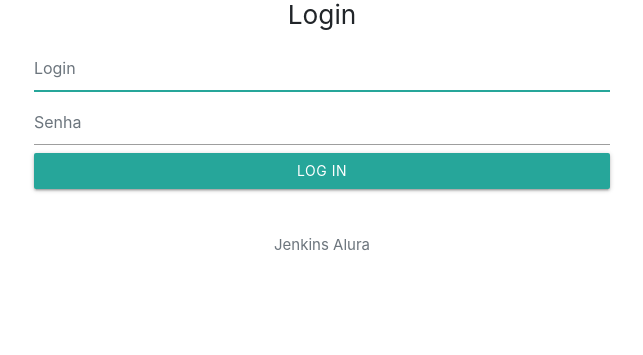
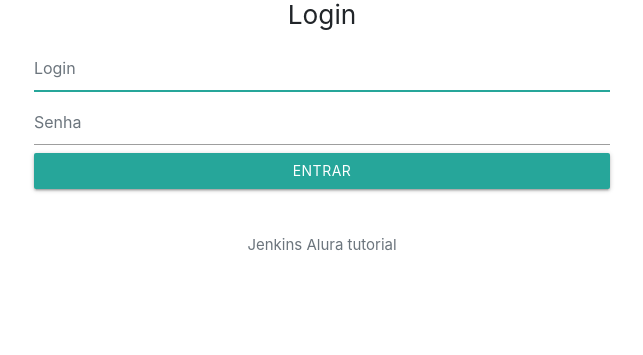
Before and after one commit to marcusjava/jenkins-todo-list, a Django app: page /login/ in a window 1280 px wide. Shown: the part 130-485 px from the top of the page, without its empty margins (318-961 px from the left). Run offline with Django 3.2, Linux system fonts and the light colour scheme; some libraries are stand-ins or nearby versions.

Commit message:
Ajustes no login

```diff
--- a/templates/registration/login.html
+++ b/templates/registration/login.html
@@ -1,35 +1,20 @@
-{% extends 'core/base.html' %}
-{% load bootstrap%}
-{% load widget_tweaks %}
-{% load static %}
-{% load staticfiles %}
-
-
-{% block extrastylesheets %}
-<link rel="stylesheet" href="{% static '' %}">
-{% endblock  %}
-{% block menu %}
-{% endblock  %}
-
-{% block content %}
+{% extends 'core/base.html' %} {% load bootstrap%} {% load widget_tweaks %} {%
+load static %} {% load staticfiles %} {% block extrastylesheets %}
+<link rel="stylesheet" href="{% static '' %}" />
+{% endblock %} {% block menu %} {% endblock %} {% block content %}
 <div class="container text-center">
   <form class="form-signin" method="post">
     {% csrf_token %}
     <h1 class="h3 mb-3 font-weight-normal">Login</h1>
     <div class="{% if form.non_field_errors %}invalid{% endif %} mb-2">
-      {% for error in form.non_field_errors %}
-        {{ error }}
-      {% endfor %}
+      {% for error in form.non_field_errors %} {{ error }} {% endfor %}
     </div>
     {% render_field form.username class="form-control " placeholder='Login' %}
     {% render_field form.password class="form-control " placeholder='Senha' %}
-      <button class="btn btn-lg btn-outline-success btn-block" type="submit">Log In</button>
-      <p class="mt-5 mb-3 text-muted">Jenkins Alura</p>
+    <button class="btn btn-lg btn-outline-success btn-block" type="submit">
+      ENTRAR
+    </button>
+    <p class="mt-5 mb-3 text-muted">Jenkins Alura tutorial</p>
   </form>
 </div>
-{% endblock  %}
-
-{% block extrascripts %}
-
-
-{% endblock  %}
+{% endblock %} {% block extrascripts %} {% endblock %}
```
Also changed, not shown: core/migrations/0006_auto_20220909_1232.py (added), core/migrations/0007_auto_20220909_1246.py (added). Lines whose indentation alone changed are shown as unchanged.
